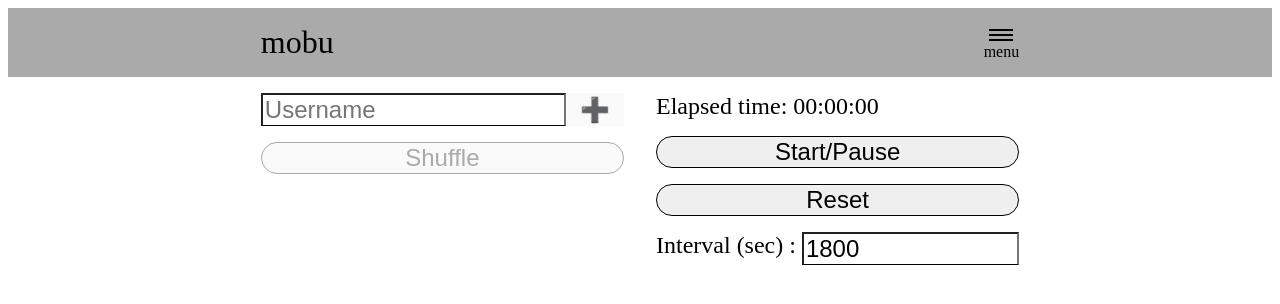
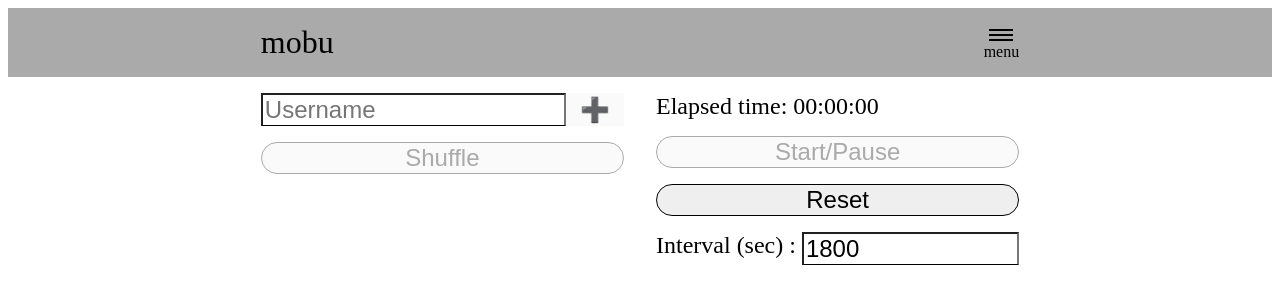
Before and after one commit to mobu-of-the-world/mobu, a React (Create React App) app: page / in a window 1280 px wide. Shown: the top 304 px of the page. Built offline with nearby package versions, Linux system fonts and the light colour scheme.

Commit message:
Disable start/pause button until the user is 2

```diff
--- a/src/molecules/Timer.tsx
+++ b/src/molecules/Timer.tsx
@@ -10,12 +10,17 @@ const Timer: React.FunctionComponent<{
   elapsedTime: string;
   onStartOrPause: (event: React.MouseEvent<HTMLElement>) => void;
   onReset: (event: React.MouseEvent<HTMLElement>) => void;
-}> = ({ elapsedTime, onStartOrPause, onReset }) => {
+  disableStartOrPause: boolean;
+}> = ({ elapsedTime, onStartOrPause, onReset, disableStartOrPause }) => {
   return (
     <>
       <Text>Elapsed time: {elapsedTime}</Text>
       <div className="timer--divider" />
-      <Button className="button--width-max" onClick={onStartOrPause}>
+      <Button
+        className="button--width-max"
+        onClick={onStartOrPause}
+        disabled={disableStartOrPause}
+      >
         Start/Pause
       </Button>
       <div className="timer--divider" />
--- a/src/organisms/Session.tsx
+++ b/src/organisms/Session.tsx
@@ -11,13 +11,22 @@ const Session: React.FunctionComponent<{
   onReset: (event: React.MouseEvent<HTMLElement>) => void;
   onIntervalChange: (event: React.ChangeEvent<HTMLInputElement>) => void;
   interval: number;
-}> = ({ elapsedTime, onStartOrPause, onReset, onIntervalChange, interval }) => {
+  disableStartOrPause: boolean;
+}> = ({
+  elapsedTime,
+  onStartOrPause,
+  onReset,
+  onIntervalChange,
+  interval,
+  disableStartOrPause
+}) => {
   return (
     <div className="session">
       <Timer
         elapsedTime={elapsedTime}
         onStartOrPause={onStartOrPause}
         onReset={onReset}
+        disableStartOrPause={disableStartOrPause}
       />
       <div className="session--divider" />
       <Interval onIntervalChange={onIntervalChange} interval={interval} />
--- a/src/templates/AppComponent.tsx
+++ b/src/templates/AppComponent.tsx
@@ -65,6 +65,7 @@ const AppComponent: React.FunctionComponent<{
             onReset={onReset}
             onIntervalChange={onIntervalChange}
             interval={interval}
+            disableStartOrPause={users.length < 2}
           />
         </div>
       </div>
```
Also changed, not shown: 1 other file (tests, documents, lock files or other folders).
